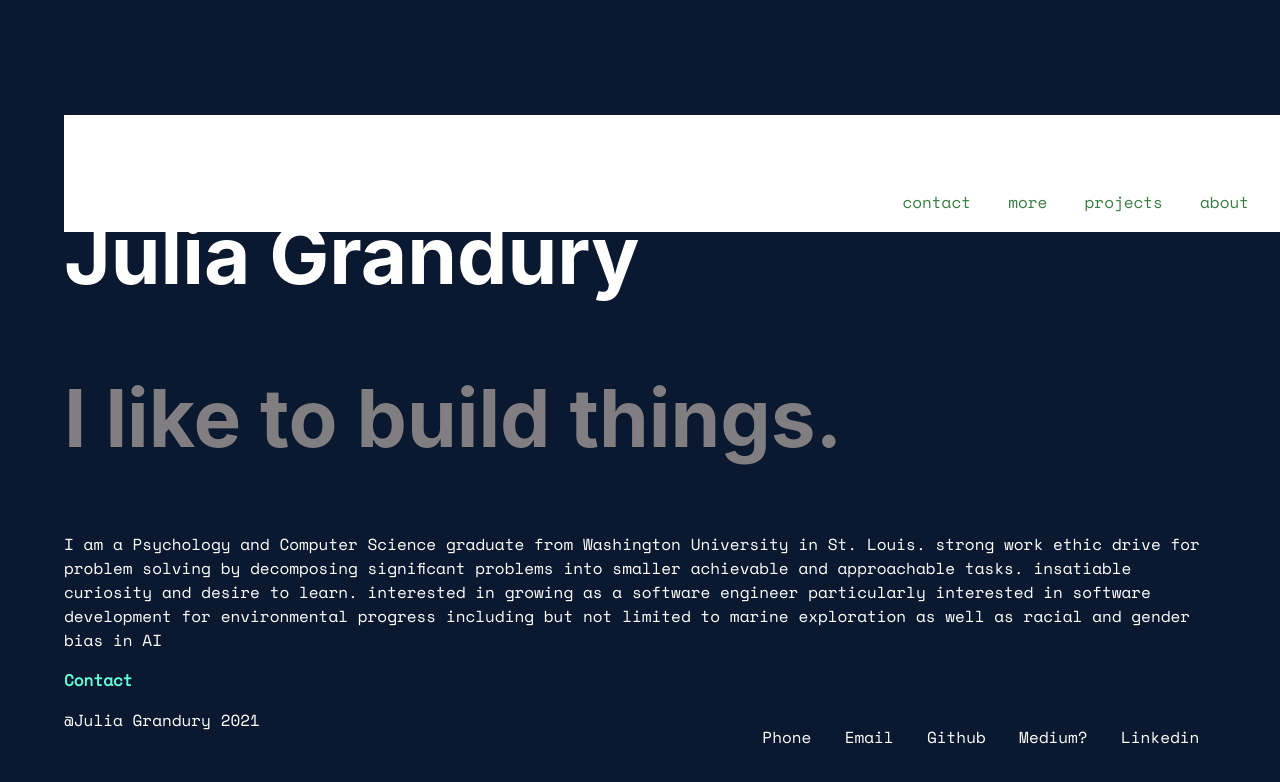
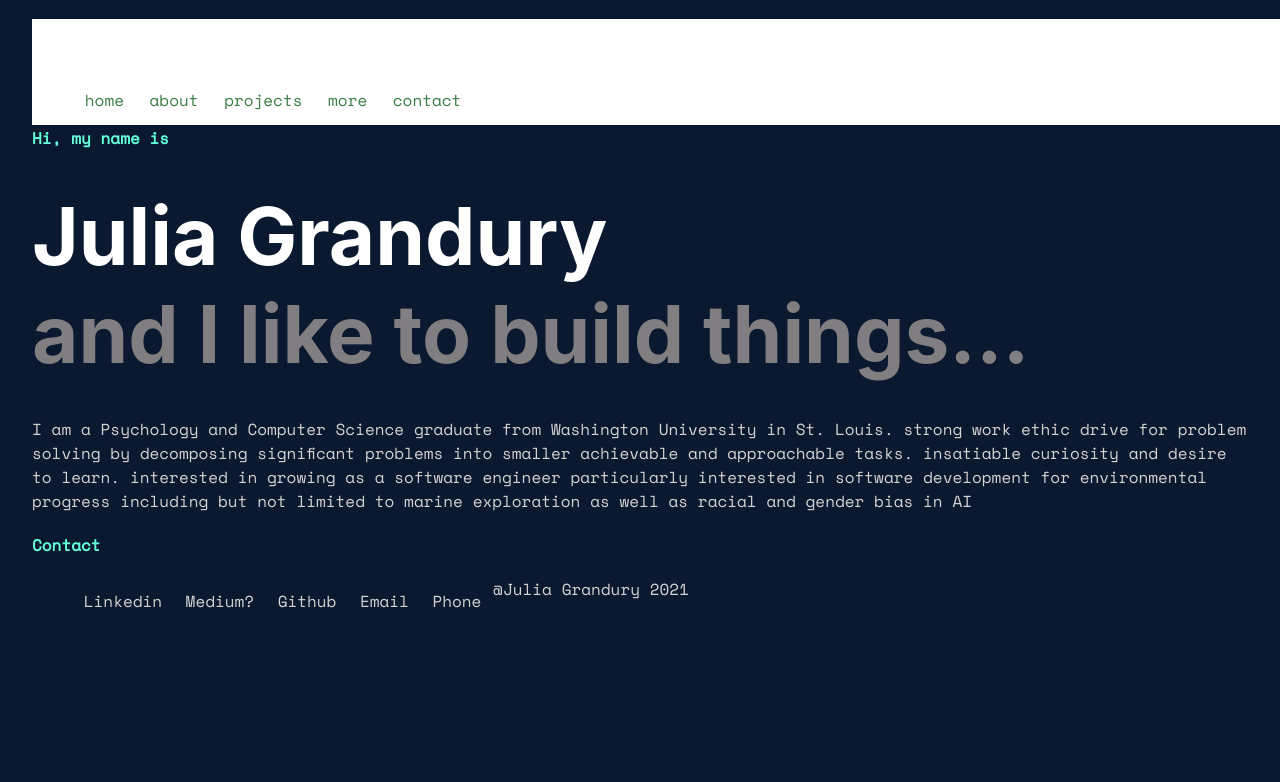
Before and after one commit to JuliaGrandury/juliagrandury-iteration2, a plain HTML site: page index.html in a window 1280 px wide. Drawn offline with Linux system fonts and the light colour scheme.

Commit message:
committing edited files - exclusively css

```diff
--- a/index.css
+++ b/index.css
@@ -4,7 +4,6 @@ Medium Sea Green [69B578]
 Fern Green [3A7D44]
 Forest Green Traditional [254D32]
 Rich Black FOGRA 29 [181D27] */
-
 
 /* body "Calibre","Inter","San Francisco","SF Pro Text",-apple-system,system-ui,sans-serif; */
 /* navbar 'SF Mono', 'Fira Code', 'Fira Mono', 'Roboto Mono', monospace */
@@ -14,18 +13,18 @@ Rich Black FOGRA 29 [181D27] */
     src: url('fonts/Space_Mono/SpaceMono-Regular.ttf') format('truetype');
 }
 
-
 /* HEADER STYLING - logo and navbar */
-.navbar{
-    width: 100%;
+.navbar ul{
     position: fixed;
     background-color: white;
+    width: 100%;
+    margin-top: -8%;
+    text-align: right;
 }
-
 li{
     list-style: none;
-    float: right;
-    padding: 1.5%;
+    padding: 1%;
+    float: left;
 }
 .navbar a{
     font-family: 'Space Mono Regular', 'Fira Code', 'Fira Mono', 'Roboto Mono', monospace;
@@ -33,21 +32,18 @@ li{
     text-transform: lowercase;
     color:#3A7D44;
 }
-/* order is link, visited, focus, hover, active */
-a:hover{
-    color: #69B578;
-    border: 1px solid rgb(100, 255, 218);
+a:hover{ /* order is link, visited, focus, hover, active */
+    color: rgb(100, 255, 218);
 }
-
 
 /* HOME PAGE STYLING */
 body{
-    width: 90%;
-    margin: 2em auto;
+    width: 95%;
+    margin: 1em auto;
     font-family: 'Space Mono Regular', 'Fira Code', 'Fira Mono', 'Roboto Mono', monospace;
     background-color: rgb(10, 25, 47);
     /* scroll-margin-top: 5rem; */
-    color: white;
+    color: lightgrey;
 }
 h1{
     color:white;
@@ -65,5 +61,5 @@ h2{
     margin-top: 10%;
 }
 .home h1, h2{
-    line-height: 0.5 em;
+    line-height: 32px;
 }
--- a/index.html
+++ b/index.html
@@ -25,7 +25,7 @@
     <section class="home">
       <h2>Hi, my name is</h2>
       <h1>Julia Grandury</h1>
-      <h1 class="greyheader">I like to build things.</h1>
+      <h1 class="greyheader">and I like to build things...</h1>
     </section>
 
     <section class="about">
```
